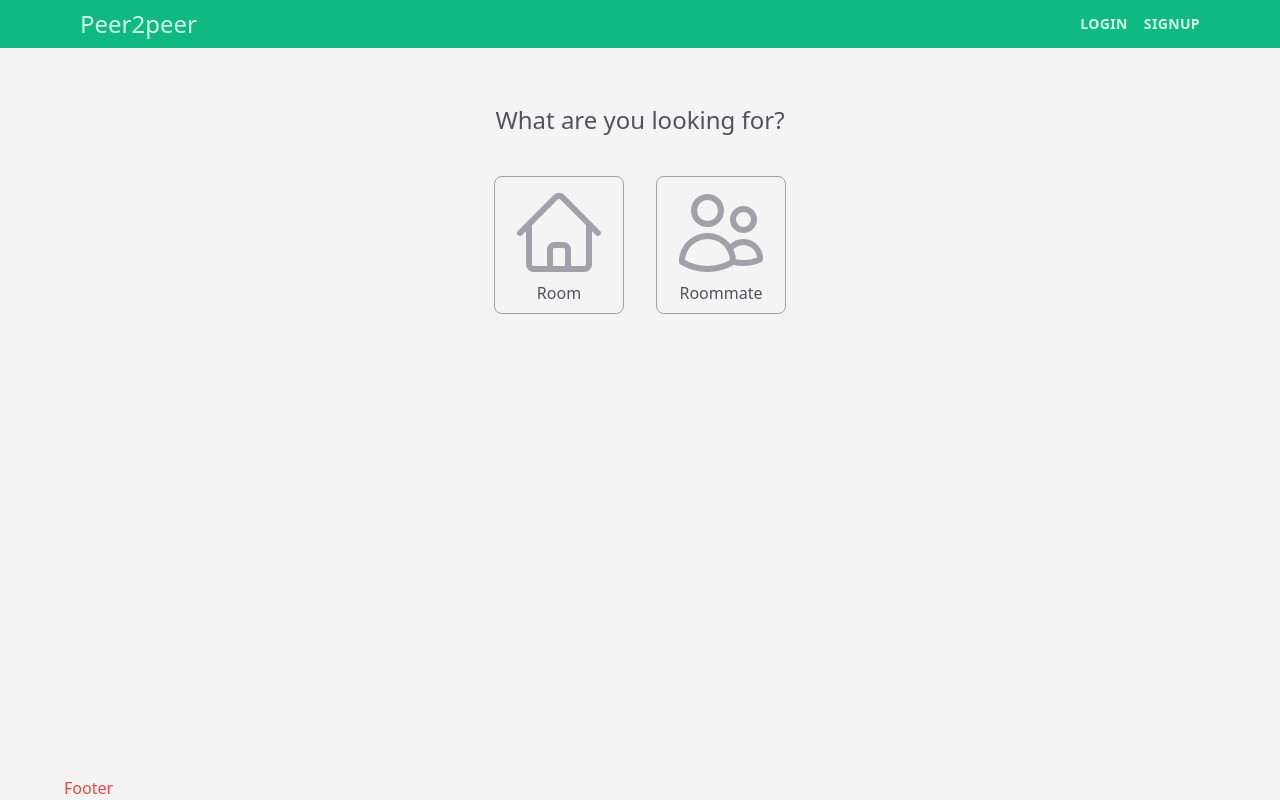
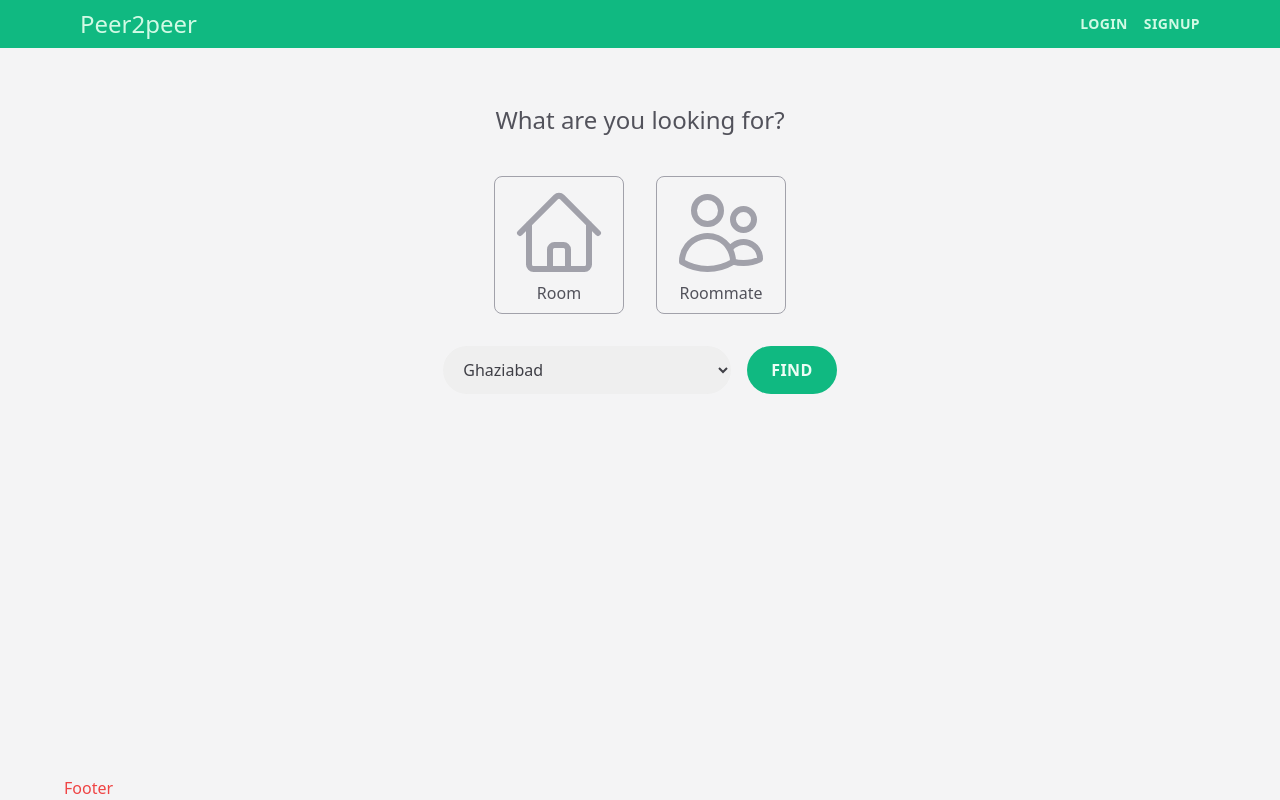
Before and after one commit to yashlohia100/peer2peer-react, a React (Vite) app: page / in a window 1280 px wide. Built offline with nearby package versions, Linux system fonts and the light colour scheme.

Commit message:
Add 'SelectLocation' to Homepage

```diff
--- a/src/ui/Homepage.jsx
+++ b/src/ui/Homepage.jsx
@@ -1,5 +1,6 @@
 import { HiOutlineHome, HiOutlineUsers } from 'react-icons/hi2';
 import IconBox from './IconBox';
+import SelectLocation from './SelectLocation';
 
 export default function Homepage() {
   return (
@@ -12,6 +13,8 @@ export default function Homepage() {
         <IconBox icon={<HiOutlineHome />} text="Room" />
         <IconBox icon={<HiOutlineUsers />} text="Roommate" />
       </div>
+
+      <SelectLocation />
     </div>
   );
 }
```
